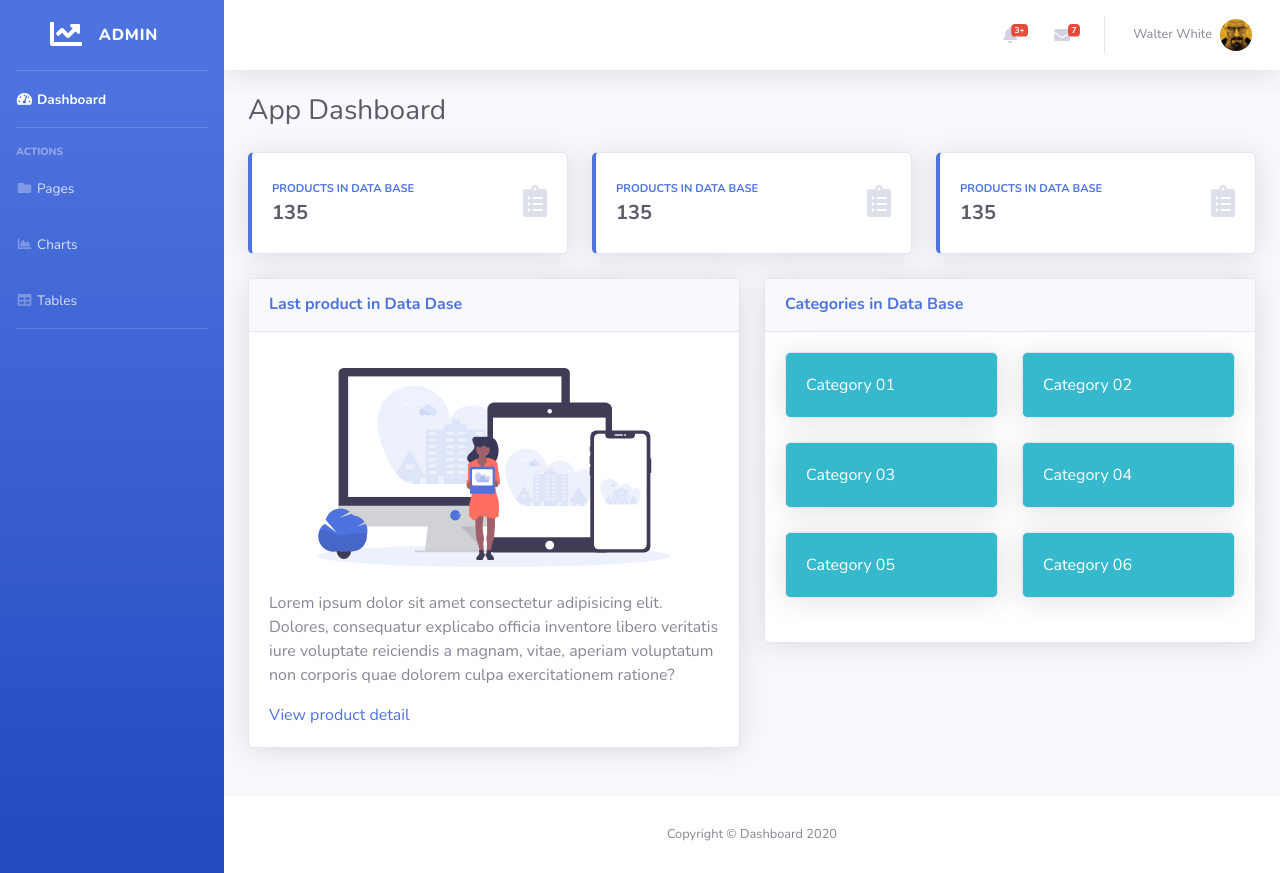
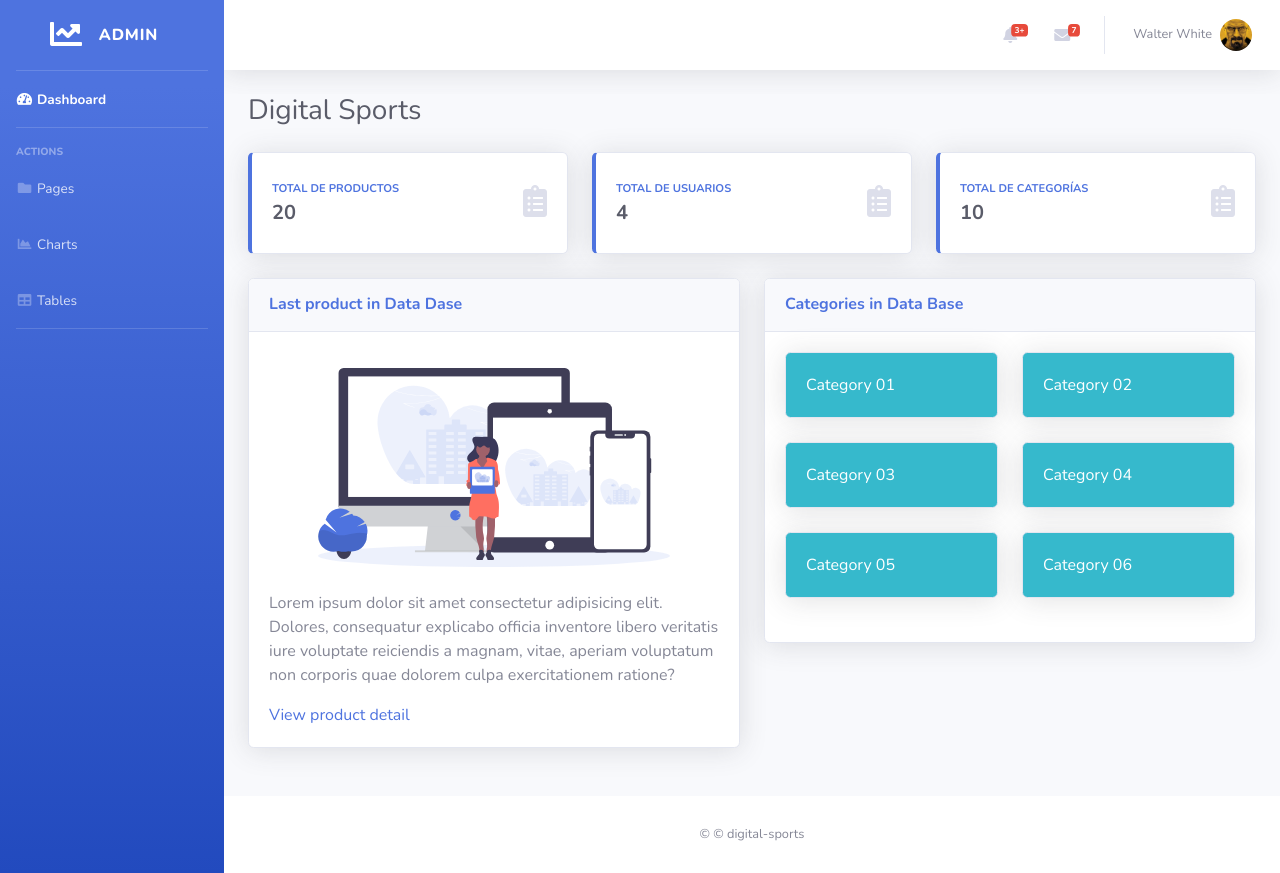
Before and after one commit to aguspcaro/grupo4_DigitalSports_React, a React (Create React App) app in the folder grupo_digitalsports/: page / in a window 1280 px wide. Built offline with nearby package versions, Linux system fonts and the light colour scheme.

Commit message:
haciendo data que sea dinamico con props! funciona!

```diff
--- a/grupo_digitalsports/src/components/Main/Data/Data.js
+++ b/grupo_digitalsports/src/components/Main/Data/Data.js
@@ -3,7 +3,7 @@ import React from "react";
 
 
 
-const Data = () =>{
+const Data = (props) =>{
 
 return (
 
@@ -14,8 +14,8 @@ return (
 								<div className="card-body">
 									<div className="row no-gutters align-items-center">
 										<div className="col mr-2">
-											<div className="text-xs font-weight-bold text-primary text-uppercase mb-1"> Products in Data Base</div>
-											<div className="h5 mb-0 font-weight-bold text-gray-800">135</div>
+											<div className="text-xs font-weight-bold text-primary text-uppercase mb-1"> {props.title} </div>
+											<div className="h5 mb-0 font-weight-bold text-gray-800">{props.cant}</div>
 										</div>
 										<div className="col-auto">
 											<i className="fas fa-clipboard-list fa-2x text-gray-300"></i>
--- a/grupo_digitalsports/src/components/Main/Footer/footer.js
+++ b/grupo_digitalsports/src/components/Main/Footer/footer.js
@@ -8,7 +8,7 @@ const Footer = () => {
 <footer className="sticky-footer bg-white">
 				<div className="container my-auto">
 					<div className="copyright text-center my-auto">
-						<span>Copyright &copy; Dashboard 2020</span>
+						<span> &copy; © digital-sports</span>
 					</div>
 				</div>
 			</footer>
--- a/grupo_digitalsports/src/components/Main/index.js
+++ b/grupo_digitalsports/src/components/Main/index.js
@@ -21,12 +21,13 @@ export default function Main() {
 
 
 					<div className="d-sm-flex align-items-center justify-content-between mb-4">
-						<h1 className="h3 mb-0 text-gray-800">App Dashboard</h1>
+						<h1 className="h3 mb-0 text-gray-800">Digital Sports</h1>
 					</div>
 							<div className="row">
-					<Data/>
-					<Data/>
-					<Data/>
+					<Data title="Total de productos" cant = "20"/>
+					<Data title="Total de usuarios" cant = "4"/>
+					<Data title="Total de categorías" cant = "10"/>
+
 					</div>
 
 
```
